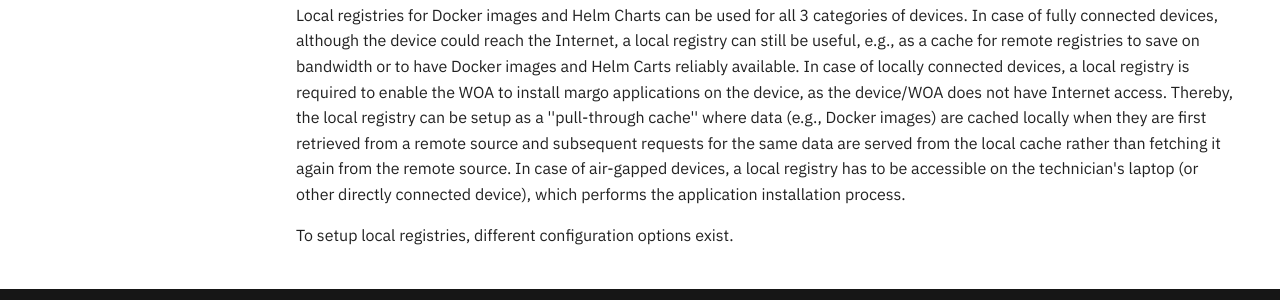
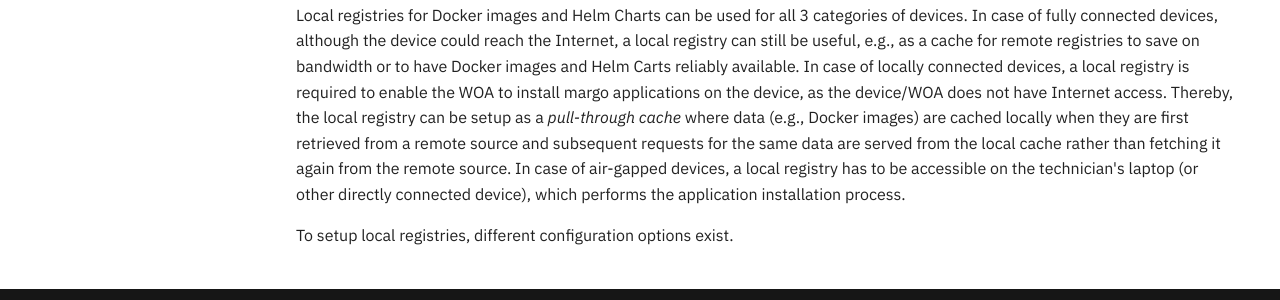
Before and after one commit to margo/specification, an MkDocs documentation site: the page built from system-design/app-interoperability/local-registries.md, in a window 1280 px wide. Shown: the part 548-848 px from the top of the page. Built offline with MkDocs 1.6.1 and Material for MkDocs 9.7.7, drawn with Linux system fonts in a browser that asks for light colours; plug-ins that fetch from the network failed and are left out.

```diff
--- a/system-design/app-interoperability/local-registries.md
+++ b/system-design/app-interoperability/local-registries.md
@@ -8,7 +8,7 @@ In terms of connectivity, we can thereby distinguish mainly between the followin
 2.	**Locally connected device**, i.e., the device has connectivity to a local network (e.g., factory- or enterprise-wide) and a local repository can be made reachable.
 3.	**Air-gapped device**, i.e., the device generally is not connected and must be configured by accessing it directly (via USB, Bluetooth, or a direct network link, e.g., via Ethernet cable, or similar) for example via a technician’s laptop.
 
-Local registries for Docker images and Helm Charts can be used for all 3 categories of devices. In case of fully connected devices, although the device could reach the Internet, a local registry can still be useful, e.g., as a cache for remote registries to save on bandwidth or to have Docker images and Helm Carts reliably available. In case of locally connected devices, a local registry is required to enable the WOA to install margo applications on the device, as the device/WOA does not have Internet access. Thereby, the local registry can be setup as a ''pull-through cache'' where data (e.g., Docker images) are cached locally when they are first retrieved from a remote source and subsequent requests for the same data are served from the local cache rather than fetching it again from the remote source. In case of air-gapped devices, a local registry has to be accessible on the technician's laptop (or other directly connected device), which performs the application installation process.
+Local registries for Docker images and Helm Charts can be used for all 3 categories of devices. In case of fully connected devices, although the device could reach the Internet, a local registry can still be useful, e.g., as a cache for remote registries to save on bandwidth or to have Docker images and Helm Carts reliably available. In case of locally connected devices, a local registry is required to enable the WOA to install margo applications on the device, as the device/WOA does not have Internet access. Thereby, the local registry can be setup as a _pull-through cache_ where data (e.g., Docker images) are cached locally when they are first retrieved from a remote source and subsequent requests for the same data are served from the local cache rather than fetching it again from the remote source. In case of air-gapped devices, a local registry has to be accessible on the technician's laptop (or other directly connected device), which performs the application installation process.
 
 To setup local registries, different configuration options exist.
 
```
